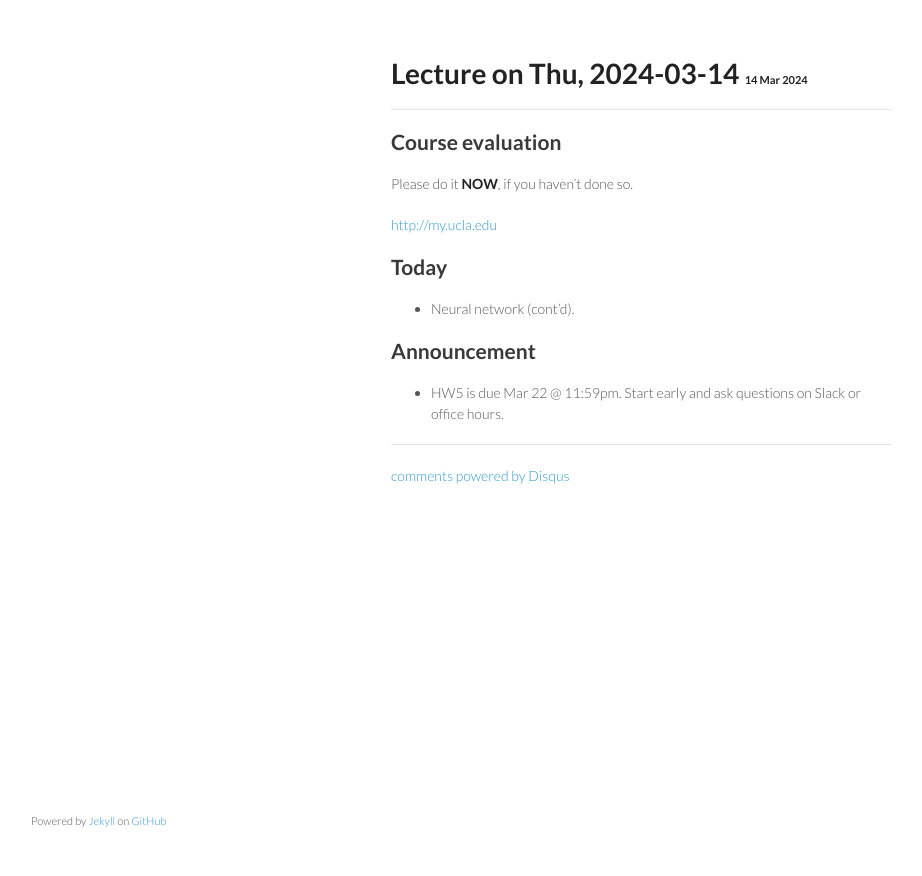
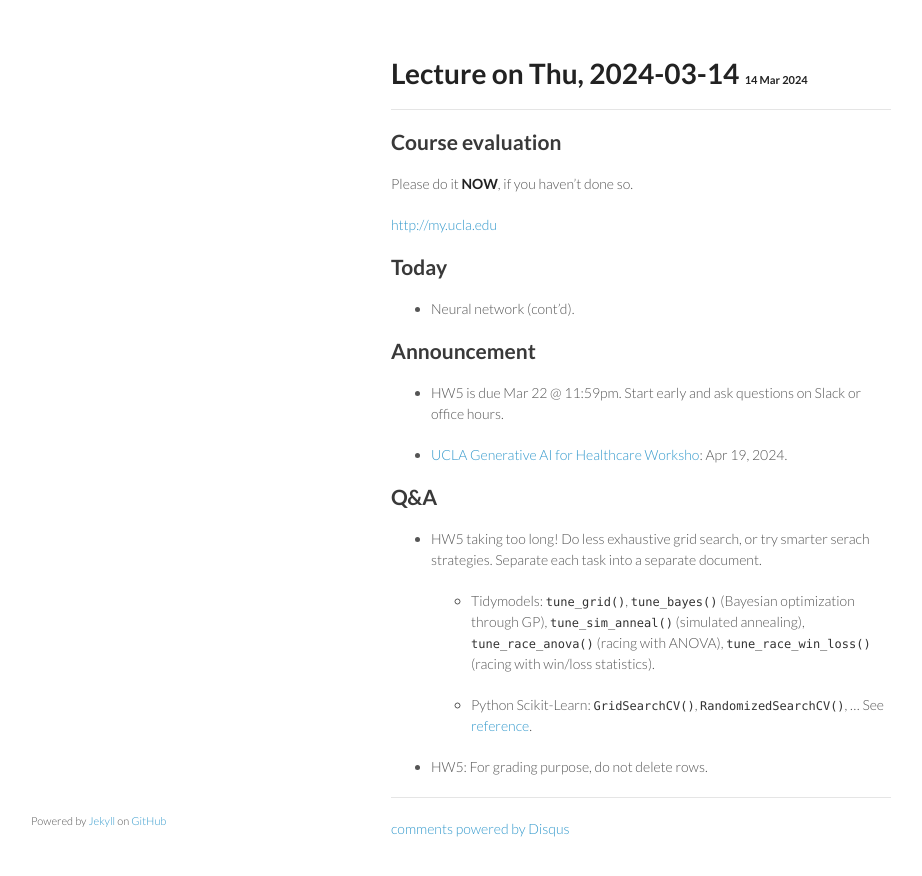
Before and after one commit to ucla-biostat-203b/2024winter, a Jekyll site: the page built from _posts/2024-03-14-lec1.md, in a window 1280 px wide. Shown: the top 876 px of the page, without its empty margins (179-1101 px from the left). Built offline with Jekyll 4.4.1, drawn with Linux system fonts in a browser that asks for light colours; comment, search, counter and statistics services are not loaded.

Commit message:
add search strategies

```diff
--- a/_posts/2024-03-14-lec1.md
+++ b/_posts/2024-03-14-lec1.md
@@ -17,3 +17,15 @@ Please do it **NOW**, if you haven't done so.
 ## Announcement
 
 * HW5 is due Mar 22 @ 11:59pm. Start early and ask questions on Slack or office hours.
+
+* [UCLA Generative AI for Healthcare Worksho](https://datax.ucla.edu/news-events/events/generative-ai-healthcare-workshop): Apr 19, 2024.
+
+## Q&A
+
+* HW5 taking too long! Do less exhaustive grid search, or try smarter serach strategies. Separate each task into a separate document.
+
+    * Tidymodels: `tune_grid()`, [`tune_bayes()`](https://tune.tidymodels.org/reference/tune_bayes.html) (Bayesian optimization through GP), [`tune_sim_anneal()`](https://finetune.tidymodels.org/reference/tune_sim_anneal.html) (simulated annealing), [`tune_race_anova()`](https://finetune.tidymodels.org/reference/tune_race_anova.html) (racing with ANOVA),  [`tune_race_win_loss()`](https://finetune.tidymodels.org/reference/tune_race_win_loss.html) (racing with win/loss statistics).
+
+    * Python Scikit-Learn: [`GridSearchCV()`](https://scikit-learn.org/stable/modules/generated/sklearn.model_selection.GridSearchCV.html#sklearn.model_selection.GridSearchCV), [`RandomizedSearchCV()`](https://scikit-learn.org/stable/modules/generated/sklearn.model_selection.RandomizedSearchCV.html#sklearn.model_selection.RandomizedSearchCV), ... See [reference](https://scikit-learn.org/stable/modules/classes.html#hyper-parameter-optimizers).
+
+* HW5: For grading purpose, do not delete rows.
```
